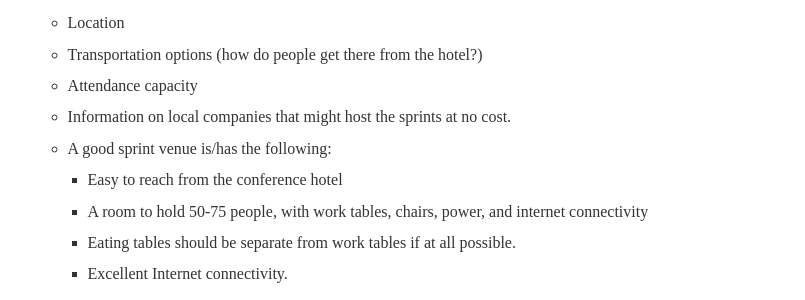
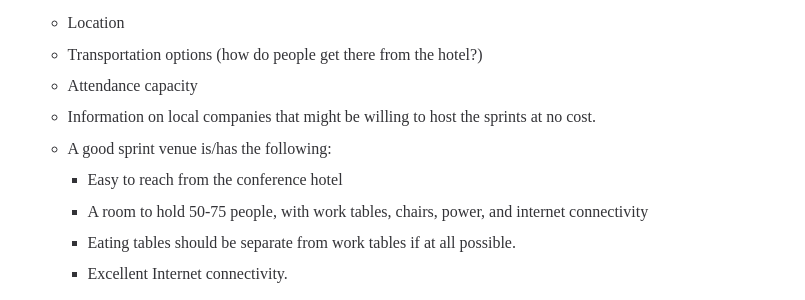
Before and after one commit to DEFNA/defna.org, a Jekyll site: the page built from _posts/2023-06-17-call-for-venue-proposal-2024.md, in a window 1280 px wide. Shown: the part 2535-2835 px from the top of the page, without its empty margins (238-1043 px from the left). Built offline with Jekyll 4.4.1, drawn with Linux system fonts in a browser that asks for light colours.

Commit message:
Update _posts/2023-06-17-call-for-venue-proposal-2024.md
Co-authored-by: Drew Winstel <drewbrew@users.noreply.github.com>

```diff
--- a/_posts/2023-06-17-call-for-venue-proposal-2024.md
+++ b/_posts/2023-06-17-call-for-venue-proposal-2024.md
@@ -61,7 +61,7 @@ We need some information about your city, about the venue, the hotel, and travel
 	* Location
 	* Transportation options (how do people get there from the hotel?)
 	* Attendance capacity
-	* Information on local companies that might host the sprints at no cost.
+	* Information on local companies that might be willing to host the sprints at no cost.
 	* A good sprint venue is/has the following:
 		* Easy to reach from the conference hotel
 		* A room to hold 50-75 people, with work tables, chairs, power, and internet connectivity
```
